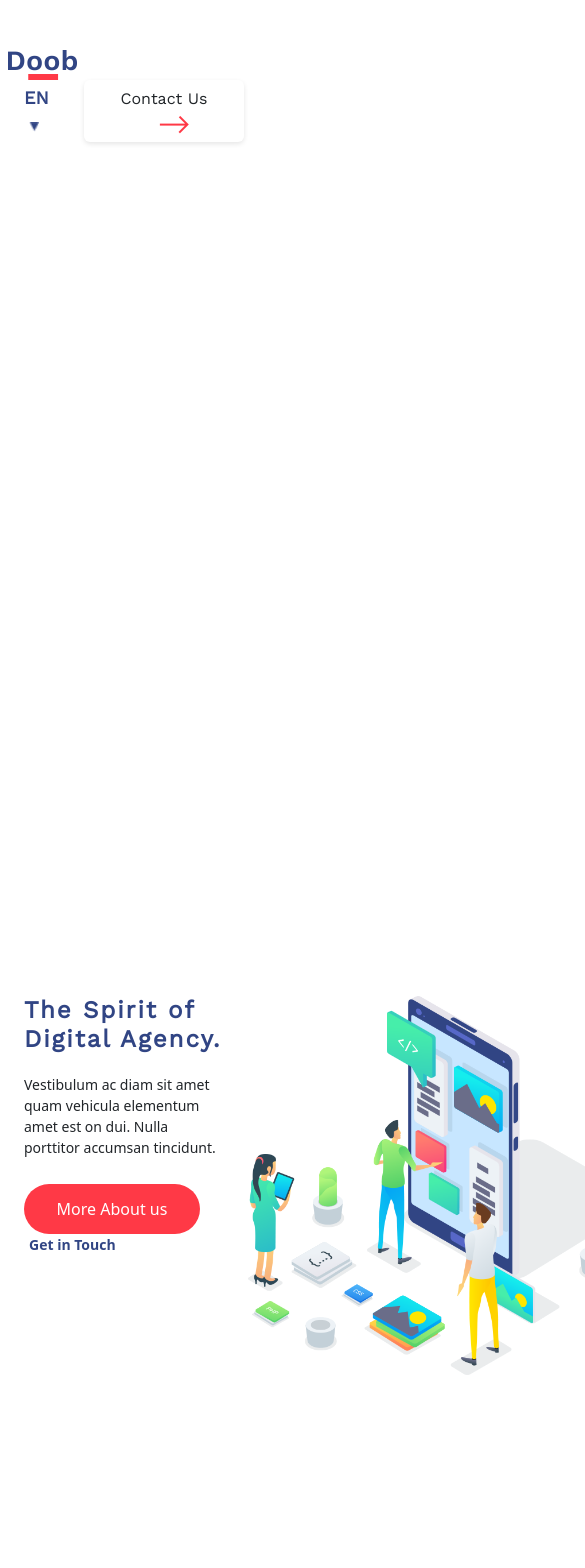
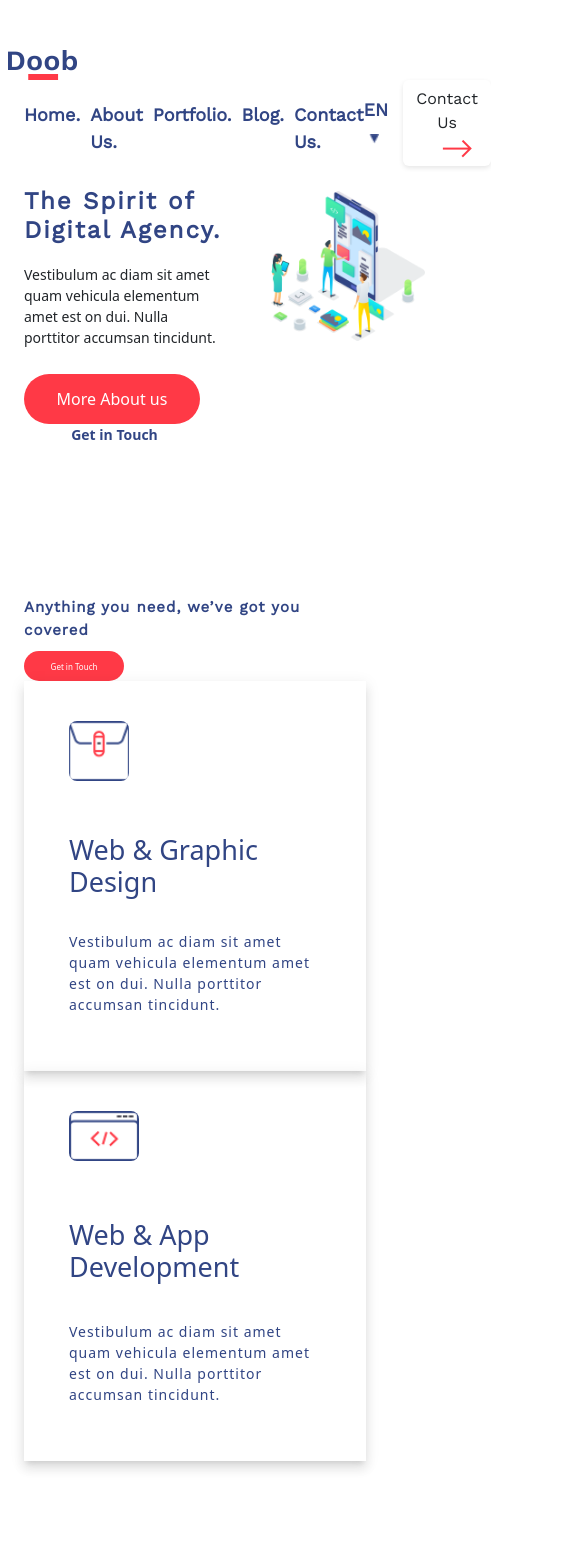
Before and after one commit to alkanyuce93/letgo, a React (Create React App) app: page / in a window 390 px wide. Shown: the top 1568 px of the page, 585 px wide, since content can reach past the window. Built offline with nearby package versions, Linux system fonts and the light colour scheme.

Commit message:
Update media queries in header and footer CSS

```diff
--- a/src/components/container/container.css
+++ b/src/components/container/container.css
@@ -152,23 +152,29 @@
   color: #314584;
   cursor: pointer;
 }
+.button-row-col {
+  align-items: center;
+  justify-content: center;
+}
 
 .illustration-1 {
-  width: 67%;
-  height: 64%;
+  width: 500px;
+  height: 450px;
   object-fit: contain;
   position: absolute;
-  right: inherit;
+  right: 50px;
 }
-
 .absolute-bottom-center {
   position: absolute;
   bottom: -20px;
   left: 50%;
-  transform: translateX(-50%);
   color: #ff4359;
   font-size: 16px;
   cursor: pointer;
+}
+.portfolio {
+  position: "relative";
+  margin-top: 180px;
 }
 
 .about-image {
@@ -220,7 +226,7 @@
   align-items: flex-start;
 }
 .absolute-right-5 {
-  position: absolute;
+  position: relative;
   right: 5px;
   display: flex;
   justify-content: flex-end;
@@ -229,53 +235,58 @@
   margin-top: 90px;
 }
 
-@media (max-width: 767px) {
+@media (max-width: 769px) {
   .header-text {
     font-size: 24px;
     margin-bottom: 5px;
   }
 
-  .middle-left-col {
-    height: 100vh;
-    flex: 1;
-    display: flex;
-    flex-direction: column;
-    justify-content: center;
-    margin-top: 100px;
+  .middle-left-col-content {
+    margin-top: 50px;
+    height: 200px;
+    position: relative;
+    width: 100%;
   }
 
-  .middle-left-col-content {
-    height: 200px;
-    width: 100%;
-    display: flex;
-    flex-direction: column;
-    justify-content: flex-start;
-    margin-top: 10px;
+  .middle-left-col {
+    height: 400px;
+  }
+  .middle-right-col {
+    height: 400px;
   }
 
   .middle-right-col-content {
-    margin-top: 10px;
     height: 200px;
+  }
+
+  .portfolio {
+    padding-top: 100px;
+    display: flex;
+    flex-direction: column;
   }
 
   .slider-header-row {
     margin-bottom: 10px;
+    justify-content: space-between;
+    align-items: center;
+    margin-top: 100px;
   }
 
   .header-2-text {
-    font-size: 20px;
+    font-size: 15px;
   }
 
   .middle-mid-left-col,
   .middle-mid-mid-col,
   .middle-mid-right-col {
-    height: 50px;
+    height: 300px;
+    width: 100%;
   }
 
   .middle-mid-left-col-content,
   .middle.mid-mid-col-content,
   .middle-mid-right-col-content {
-    height: 50px;
+    height: 200px;
   }
 
   .middle.mid.bottom-col,
@@ -289,19 +300,12 @@
   }
 
   .illustration-1 {
-    width: 100%;
-    height: auto;
+    width: 200px;
+    height: 150px;
     position: static;
     object-fit: contain;
     position: absolute;
     right: inherit;
-  }
-
-  .absolute-bottom-center {
-    position: static;
-    transform: none;
-    text-align: center;
-    margin-top: 10px;
   }
 
   .about-image {
@@ -315,13 +319,9 @@
     justify-content: center;
   }
 
-  .header-3-text {
-    font-size: 16px;
-    margin-bottom: 5px;
-  }
-
   .slider-header-row-col {
     justify-content: center;
+    display: flex;
   }
 
   .paragraph-margin-top {
@@ -336,12 +336,14 @@
   .margin-top-50 {
     padding-top: 30px;
     font-size: 14px;
+    display: flex;
+    flex-direction: column;
   }
 
   .absolute-right-5 {
     position: static;
     display: flex;
-    justify-content: center;
+    justify-content: flex-end;
     align-items: center;
     margin-top: 10px;
   }
@@ -349,11 +351,6 @@
   .button-row-col-text {
     font-size: 14px;
     margin-left: 5px;
-  }
-
-  .header-2-text {
-    font-size: 18px;
-    margin-bottom: 5px;
   }
 
   .absolute-bottom-center {
@@ -365,15 +362,6 @@
     font-size: 14px;
     margin-bottom: 5px;
   }
-
-  .margin-top-50 {
-    padding-top: 30px;
-    font-size: 14px;
-  }
-
-  .absolute-right-5 {
-    margin-top: 10px;
-  }
 }
 
 @media (min-width: 768px) and (max-width: 1023px) {
--- a/src/components/container/index.jsx
+++ b/src/components/container/index.jsx
@@ -29,10 +29,8 @@ const ContainerComponent = () => {
   return (
     <Container fluid>
       <Row>
-        <Col xl={2} className="left-col"></Col>
-
-        <Col xl={8}>
-          <Row>
+        <Col className="offset-md-2" xl={8}>
+          <Row className="middle-height">
             <Col xl={6} className="middle-left-col">
               <div className="middle-left-col-content">
                 <h1 className="header-text">The Spirit of Digital Agency.</h1>
@@ -51,7 +49,6 @@ const ContainerComponent = () => {
               </div>
             </Col>
 
-            <Col xl={6} className="middle-right-col">
             <div className="middle-left-col-content">
               <img
                 src="/illustration1.png"
@@ -59,7 +56,6 @@ const ContainerComponent = () => {
                 className="illustration-1"
               />
             </div>
-            </Col>
           </Row>
           <Row className="margin-top-50">
             <Col xl={4} className="middle-mid-left-col">
@@ -70,8 +66,8 @@ const ContainerComponent = () => {
                 <CustomButton type="xsmall" text={"Get in Touch"} />
               </div>
             </Col>
-            <Col xl={4} className="middle-mid-mid-col">
-              <div className="middle.mid-mid-col-content">
+            <Col xl={4} className="middle-mid-right-col">
+              <div className="middle-mid-right-col-content">
                 <Box
                   image="./bag.png"
                   imageWidth={60}
@@ -104,7 +100,7 @@ const ContainerComponent = () => {
             </Col>
           </Row>
 
-          <Row style={{ position: "relative", marginTop: 180 }}>
+          <Row className="portfolio">
             <Row className="slider-header-row">
               <Col xl={4}>
                 <h1 className="header-2-text">
@@ -120,7 +116,6 @@ const ContainerComponent = () => {
                   />
                   <FaArrowRightLong size={15} />
                 </div>
-                <div className="absolute-bottom-center">See More of These</div>
               </Col>
             </Row>
 
@@ -246,8 +241,6 @@ const ContainerComponent = () => {
             <CustomButton type="small" text={"Send Message"} />
           </div>
         </Col>
-
-        <Col xl={2} className="right-col"></Col>
       </Row>
     </Container>
   );
--- a/src/components/footer/footer.css
+++ b/src/components/footer/footer.css
@@ -1,9 +1,36 @@
-.header {
-  color: "#fff";
+.footer {
+  background-color: #314584;
+  height: 400px;
+  display: flex;
+  flex-direction: column;
+  align-items: center;
+  justify-content: center;
+  width: 100%;
+}
+
+.footer h1 {
+  color: white;
   font-size: 18px;
-  margin-bottom: 10px;
+  font-weight: bold;
+}
+
+.footer h1.big-title {
+  color: #ff4359;
+  font-size: 48px;
+  font-weight: bold;
+}
+
+.menu-items {
+  display: flex;
+  gap: 10px;
   margin-top: 10px;
-  flex: 1;
+}
+
+.menu-text {
+  font-size: 16px;
+  font-weight: bold;
+  color: white;
+  cursor: pointer;
 }
 
 .menu-items img {
@@ -11,11 +38,24 @@
   cursor: pointer;
 }
 
-.menu-text {
-  font-size: 16px;
-  font-weight: bold;
-  margin-left: 10px;
-  color: #fff;
-  cursor: pointer;
-  font-family: "Work Sans";
+@media (max-width: 769px) {
+  .footer h1 {
+    font-size: 16px;
+    align-items: center;
+  }
+  .footer h1.big-title {
+    font-size: 32px;
+    align-items: center;
+  }
+  .menu-items img {
+    margin-top: 10px;
+  }
+
+  .menu-text {
+    font-size: 14px;
+  }
+  .footer {
+    height: 300px;
+    position: relative;
+  }
 }
--- a/src/components/footer/index.js
+++ b/src/components/footer/index.js
@@ -1,56 +1,22 @@
+// Footer.js
+
 import React from "react";
 import "./footer.css";
 
 const Footer = () => {
-  const footerStyle = {
-    backgroundColor: "#314584",
-    height: "400px",
-    display: "flex",
-    flexDirection: "column",
-    alignItems: "center",
-    justifyContent: "center",
-  };
-
   return (
-    <div style={footerStyle}>
-      <h1
-        style={{
-          color: "white",
-          fontSize: "18px",
-          fontWeight: "bold",
-        }}
-      >
-        DOOB
-      </h1>
-      <h1
-        style={{
-          color: "#ff4359",
-          fontSize: "48px",
-          fontWeight: "bold",
-        }}
-      >
-        CREATIVITY ABOVE
-      </h1>
+    <div className="footer">
+      <h1>DOOB</h1>
+      <h1 className="big-title">CREATIVITY ABOVE</h1>
       <div className="menu-items">
         <span className="menu-text">Home.</span>
-
         <span className="menu-text">About Us.</span>
-
         <span className="menu-text">Portfolio.</span>
-
         <span className="menu-text">Blog.</span>
-
         <span className="menu-text">Contact Us.</span>
       </div>
-      <h1
-        style={{
-          color: "white",
-          fontSize: "14px",
-          fontWeight: "bold",
-          marginTop: 20,
-        }}
-      >
-        © 2019 - Doob,All Right Reserved
+      <h1 style={{ fontSize: "14px", fontWeight: "bold", marginTop: 20 }}>
+        © 2019 - Doob, All Right Reserved
       </h1>
       <div className="menu-items">
         <img src="/facebook.png" alt="facebook" />
--- a/src/components/header/header.css
+++ b/src/components/header/header.css
@@ -53,7 +53,7 @@
   align-items: center;
 }
 
-@media (max-width: 767px) {
+@media (max-width: 769px) {
   .header-row {
     flex-direction: column;
     align-items: flex-start;
@@ -70,7 +70,7 @@
   }
 }
 
-@media (min-width: 768px) and (max-width: 1023px) {
+@media (min-width: 770px) and (max-width: 1023px) {
 }
 
 @media (min-width: 1024px) {
--- a/src/components/header/index.js
+++ b/src/components/header/index.js
@@ -1,9 +1,19 @@
 import React, { useState, useEffect } from "react";
-import { Container, Row, Col, Button } from "react-bootstrap";
+import { Container, Row, Col, Button, Modal } from "react-bootstrap";
+import { RxHamburgerMenu } from "react-icons/rx";
 import "./header.css";
 
 const Header = () => {
   const [showMenu, setShowMenu] = useState(false);
+  const [showModal, setShowModal] = useState(false);
+
+  const handleHamburgerClick = () => {
+    setShowModal(true);
+  };
+
+  const handleModalClose = () => {
+    setShowModal(false);
+  };
 
   useEffect(() => {
     const handleResize = () => {
@@ -36,15 +46,7 @@ const Header = () => {
         </Col>
 
         <Col xs={8} className="menu-col">
-          {showMenu ? (
-            <div className="menu-items-mobile">
-              <span>Home.</span>
-              <span>About Us.</span>
-              <span>Portfolio.</span>
-              <span>Blog.</span>
-              <span>Contact Us.</span>
-            </div>
-          ) : (
+          {!showMenu && (
             <div className="menu-items">
               <span>Home.</span>
               <span>About Us.</span>
@@ -81,8 +83,26 @@ const Header = () => {
             </Button>
           </div>
         </Col>
-        <Col xs={2} className="logo-col"></Col>
+
+        <Col xs={2} className="logo-col">
+          {showMenu && <RxHamburgerMenu onClick={handleHamburgerClick} />}
+        </Col>
       </Row>
+
+      <Modal show={showModal} onHide={handleModalClose}>
+        <Modal.Header closeButton>
+          <Modal.Title>Mobile Menu</Modal.Title>
+        </Modal.Header>
+        <Modal.Body>
+          <div className="menu-items-mobile">
+            <span>Home.</span>
+            <span>About Us.</span>
+            <span>Portfolio.</span>
+            <span>Blog.</span>
+            <span>Contact Us.</span>
+          </div>
+        </Modal.Body>
+      </Modal>
     </Container>
   );
 };
```
Lines whose indentation alone changed are shown as unchanged.
